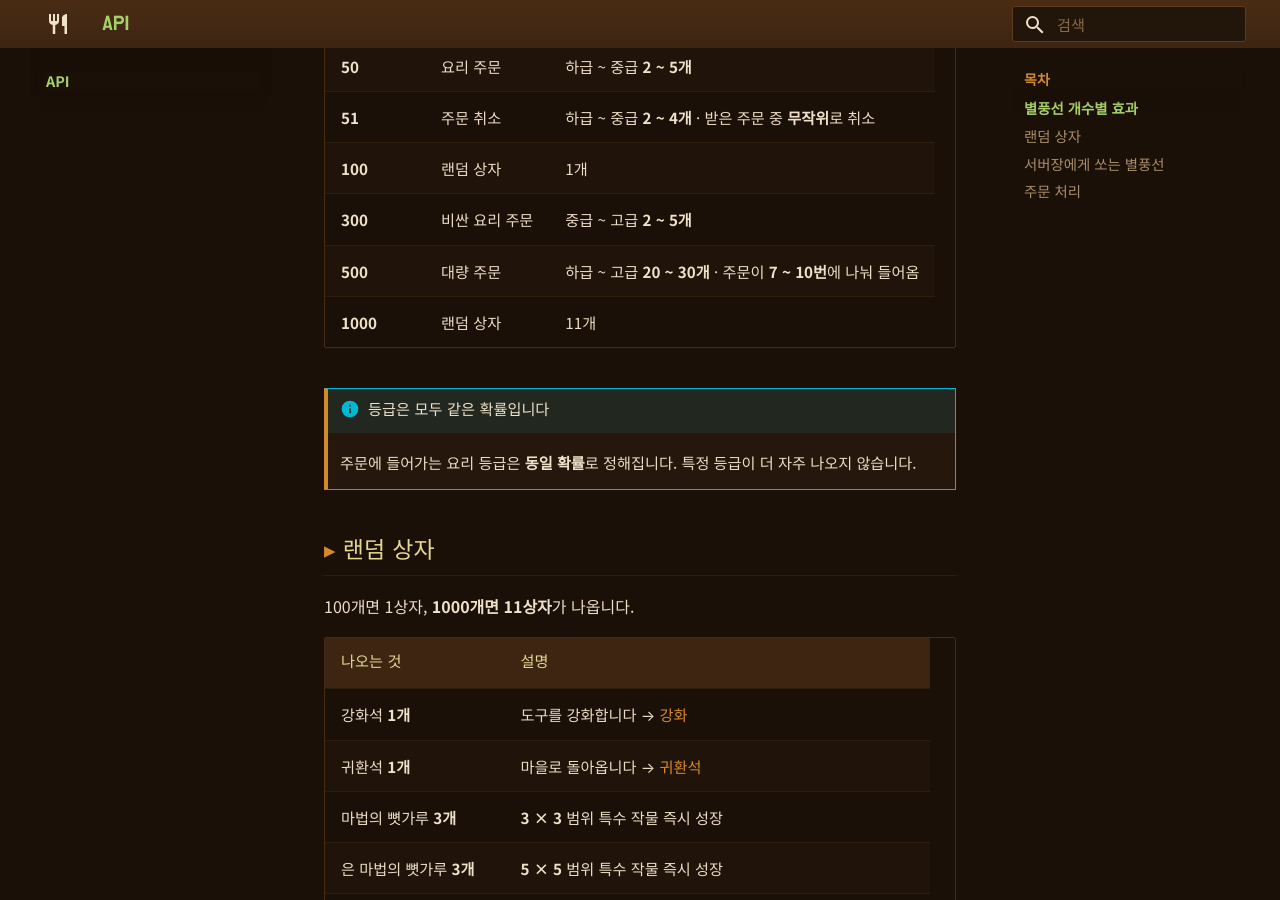
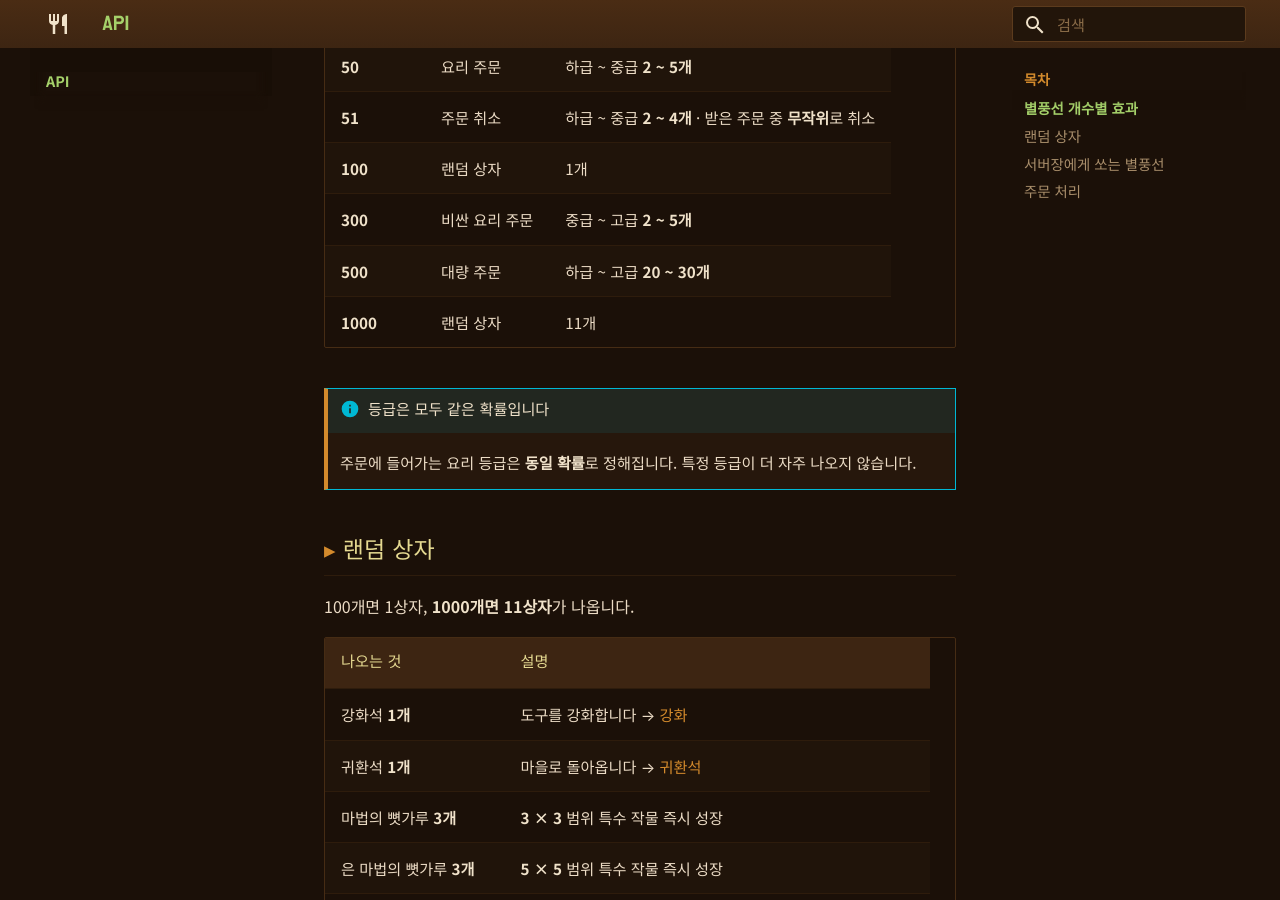
Before and after one commit to aca-kor-team/hayo-wiki, an MkDocs documentation site: the page built from docs/api/index.md, in a window 1280 px wide and 900 px high, scrolled down 581 px. Built offline with MkDocs 1.6.1 and Material for MkDocs 9.7.7, drawn with Linux system fonts in a browser that asks for light colours; some web fonts are replaced.

Commit message:
대량 주문 분할 횟수 설명 제거
Co-Authored-By: Claude Opus 5 <noreply@anthropic.com>

```diff
--- a/docs/api/index.md
+++ b/docs/api/index.md
@@ -21,7 +21,7 @@ description: 시청자가 별풍선으로 요리를 주문하고 아이템을
 | **51** | 주문 취소 | 하급 ~ 중급 **2 ~ 4개** · 받은 주문 중 **무작위**로 취소 |
 | **100** | 랜덤 상자 | 1개 |
 | **300** | 비싼 요리 주문 | 중급 ~ 고급 **2 ~ 5개** |
-| **500** | 대량 주문 | 하급 ~ 고급 **20 ~ 30개** · 주문이 **7 ~ 10번**에 나눠 들어옴 |
+| **500** | 대량 주문 | 하급 ~ 고급 **20 ~ 30개** |
 | **1000** | 랜덤 상자 | 11개 |
 
 !!! info "등급은 모두 같은 확률입니다"
```
